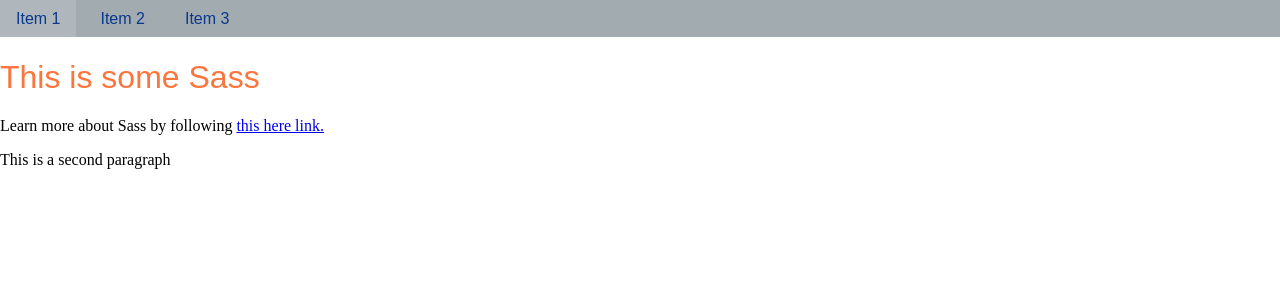
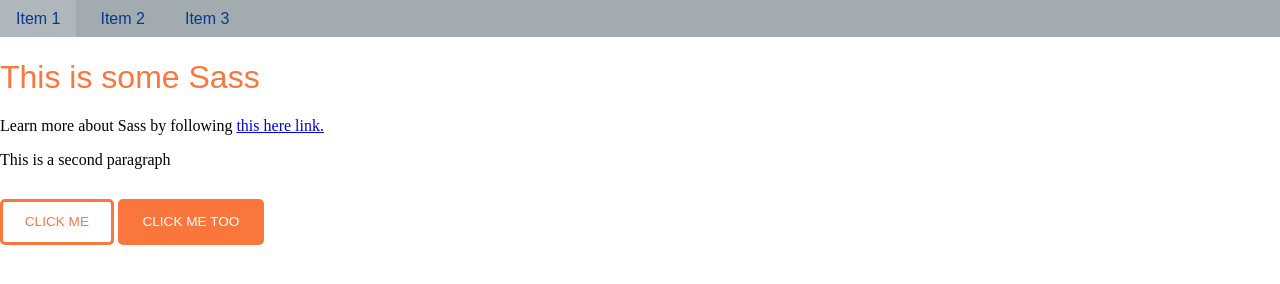
Before and after one commit to DanielHansen-IMD/415demo, a website: page index.html in a window 1280 px wide. Drawn offline with Linux system fonts and the light colour scheme.

Commit message:
added mixins and buttons

```diff
--- a/index.html
+++ b/index.html
@@ -22,5 +22,8 @@
     <h1>This is some Sass</h1>
     <p>Learn more about Sass by following <a href="https://sass-lang.com/" target="_blank">this here link.</a></p>
     <p>This is a second paragraph</p>
+    <a class="button" href="#">Click Me</a>
+    <a class="button-secondary" href="#">Click Me Too</a>
+
 </body>
 </html>
--- /dev/null
+++ b/sass/_buttons.scss
@@ -0,0 +1,29 @@
+.button {
+     text-decoration: none;
+     border: 3px solid $color__orange;
+     color: $color__orange;
+     display: inline-block;
+     margin: 1em 0;
+     padding: 1em 1.6em;
+     font-size: 0.85rem;
+     border-radius: 5px;
+     background-color: $color__white;
+     text-transform: uppercase;
+     line-height: 1;
+     font-family: $font__heading;
+     transition: all 150ms;
+     &:hover {
+          background-color: $color__orange;
+          color: $color__white;
+     }
+}
+.button-secondary {
+     @extend .button;
+     background-color: $color__orange;
+     color: $color__white;
+     &:hover {
+          background-color: $color__white;
+          color: $color__orange;
+
+     }
+}
--- /dev/null
+++ b/sass/_mixins.scss
@@ -0,0 +1,5 @@
+@mixin listreset {
+     margin: 0;
+     padding: 0;
+     list-style: none;
+}
--- a/sass/_navigation.scss
+++ b/sass/_navigation.scss
@@ -1,9 +1,7 @@
 .nav {
      margin-right: auto;
      .menu {
-         margin: 0;
-         padding: 0;
-         list-style: none;
+          @include listreset;
          display: flex;
           &-item {
                margin-right: 0.5em;
--- a/sass/style.scss
+++ b/sass/style.scss
@@ -1,5 +1,7 @@
 @import "reset";
 @import "variables";
+@import "mixins";
 @import "typography";
+@import "buttons";
 @import "base";
 @import "navigation";
```
Also changed, not shown: css/style.css, 1 other file.
